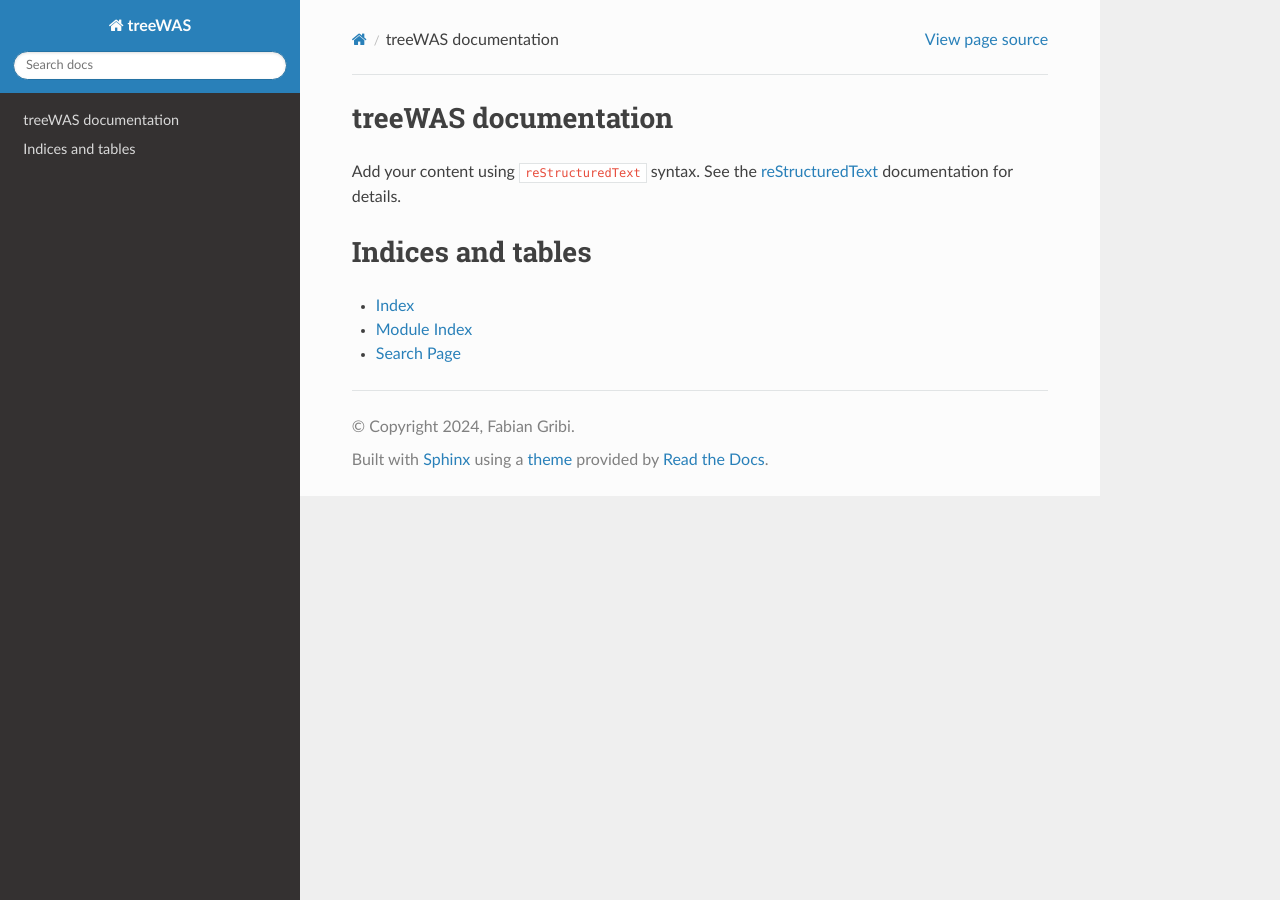
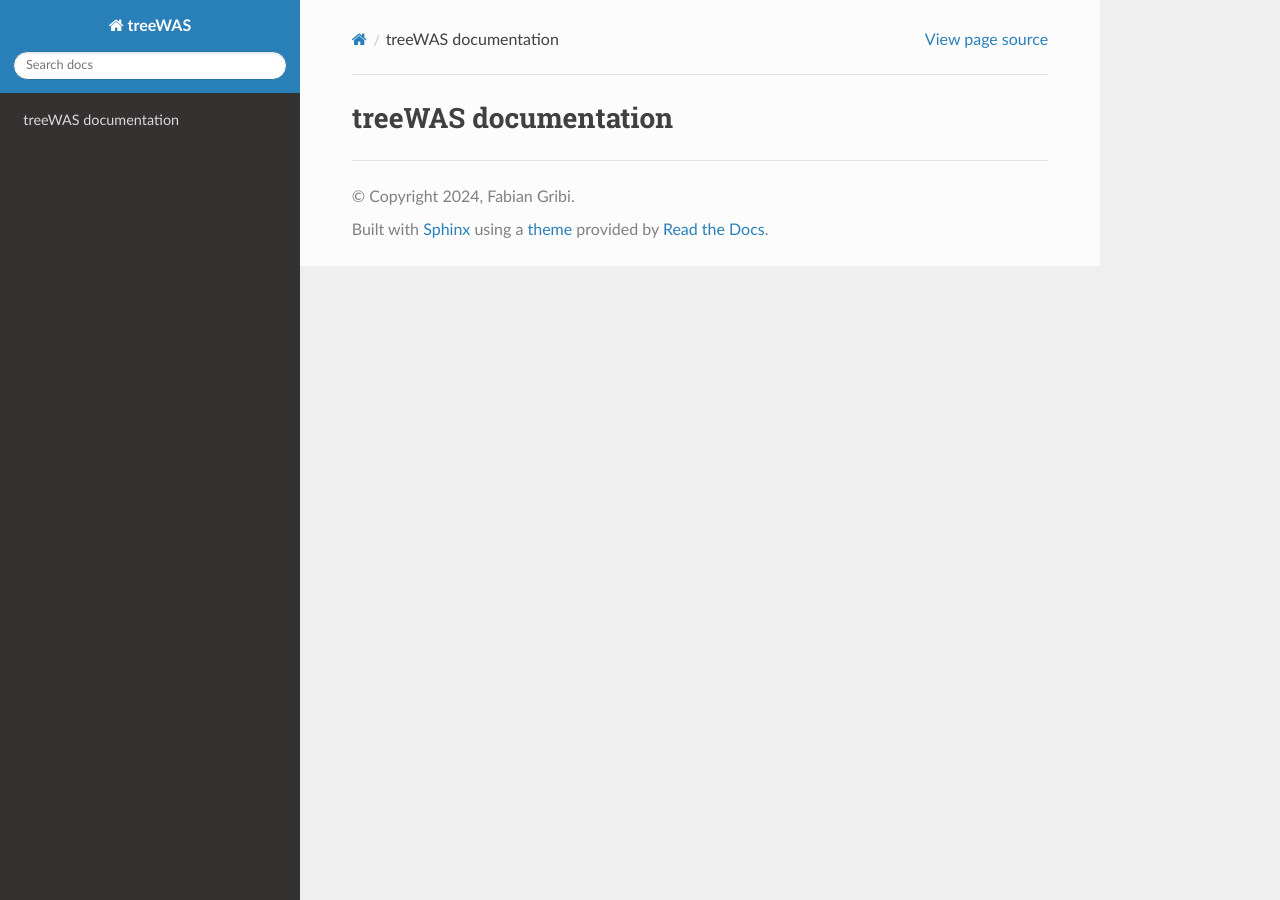
Before and after one commit to fgribi/treeWAS, a Sphinx documentation site: the page built from docs/index.rst, in a window 1280 px wide. Built offline with Sphinx 7.4.7 and the Read the Docs theme 3.1.0, drawn with Linux system fonts in a browser that asks for light colours; pages that are not in the unit, such as notebooks, are missing from menus.

```diff
--- a/docs/conf.py
+++ b/docs/conf.py
@@ -18,12 +18,13 @@ sys.path.insert(0, os.path.abspath('../../treewas'))
 # https://www.sphinx-doc.org/en/master/usage/configuration.html#general-configuration
 
 extensions = [
-    "sphinx.ext.autodoc"
+    'sphinx.ext.autodoc',
+    'sphinx.ext.viewcode'
 ]
 autodoc_default_options = {
     'members': True,
     'special-members': '__init__',
-    'inherited-members': True,
+    'inherited-members': False,
     'show-inheritance': True,
 }
 templates_path = ['_templates']
--- a/docs/index.rst
+++ b/docs/index.rst
@@ -1,14 +1,5 @@
-.. treeWAS documentation master file, created by
-   sphinx-quickstart on Sat Oct 19 15:18:22 2024.
-   You can adapt this file completely to your liking, but it should at least
-   contain the root `toctree` directive.
-
 treeWAS documentation
 =====================
-
-Add your content using ``reStructuredText`` syntax. See the
-`reStructuredText <https://www.sphinx-doc.org/en/master/usage/restructuredtext/index.html>`_
-documentation for details.
 
 
 .. toctree::
@@ -16,10 +7,3 @@ documentation for details.
    :caption: Contents:
 
    modules
-
-Indices and tables
-==================
-
-* :ref:`genindex`
-* :ref:`modindex`
-* :ref:`search`
```
